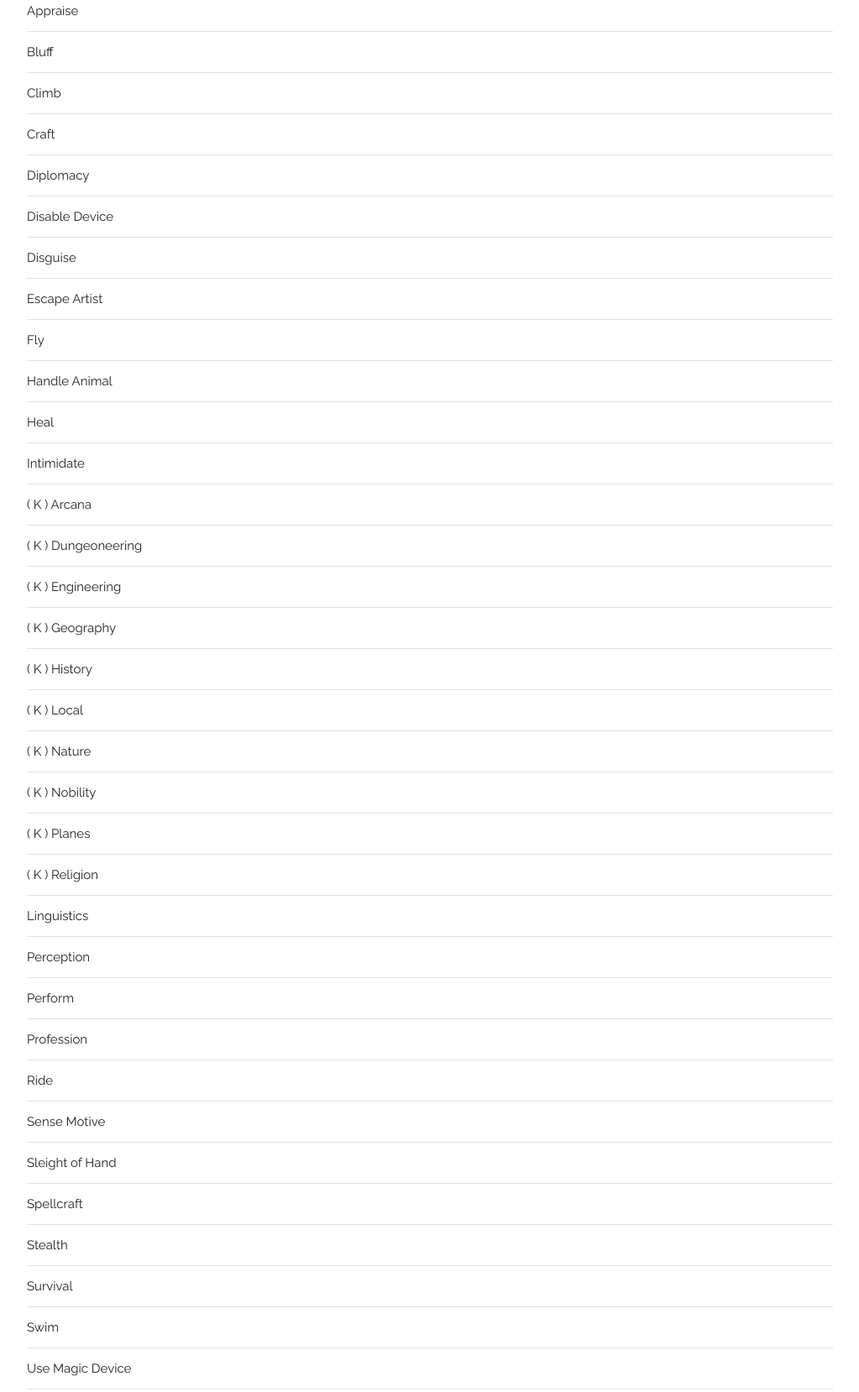
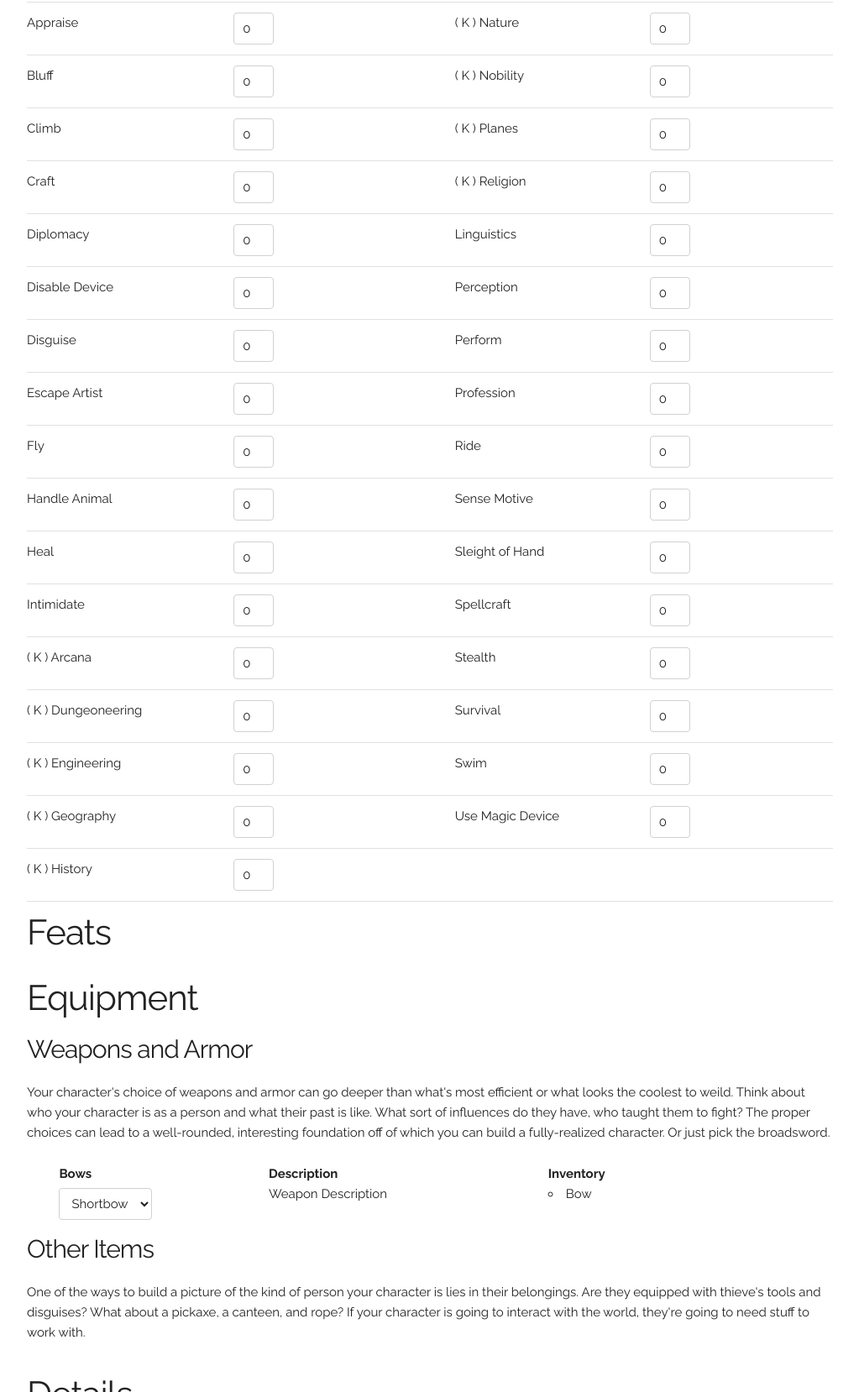
Before and after one commit to spookedram/pathfinder-cc, a plain HTML site: page src/index.html in a window 1280 px wide. Shown: the part 1970-3628 px from the top of the page at 84% size, without its empty margins (128-1151 px from the left). Drawn offline with Linux system fonts and the light colour scheme.

Commit message:
updated skill table, started on equipment

```diff
--- a/src/css/style.css
+++ b/src/css/style.css
@@ -61,7 +61,7 @@ td.name-cell, td.score-cell {
   padding-bottom: 0;
 }
 
-input[type=number] {
+.ability {
   margin-top: 10px;
   outline: none;
 }
@@ -76,6 +76,17 @@ input[type=number] {
 
 input[name=class] {
   float: left;
+}
+
+.skill {
+  margin: 0;
+}
+/* Larger than phablet */
+@media (min-width: 550px) {
+  .skill {
+    margin-left: 16px;
+    max-width: 48px;
+  }
 }
 
 .skill-row {
--- a/src/index.html
+++ b/src/index.html
@@ -223,109 +223,111 @@
 				<table id="skillTable" class="u-full-width">
 					<tbody>
 						<tr>
-							<td>Acrobatics</td>
+							<td><div class="six columns">Acrobatics</div>
+								<input type="number" name="acrobatics" class="skill three columns" value="0" min="-5" max="5"></td>
+							<td><div class="six columns">( K ) Local</div>
+								<input type="number" name="k-local" class="skill three columns" value="0" min="-5" max="5"></td>
 						</tr>
 						<tr>
-							<td>Appraise</td>
+							<td><div class="six columns">Appraise</div>
+								<input type="number" name="appraise" class="skill three columns" value="0" min="-5" max="5"></td>
+							<td><div class="six columns">( K ) Nature</div>
+								<input type="number" name="k-nature" class="skill three columns" value="0" min="-5" max="5"></td>
 						</tr>
 						<tr>
-							<td>Bluff</td>
+							<td><div class="six columns">Bluff</div>
+								<input type="number" name="bluff" class="skill three columns" value="0" min="-5" max="5"></td>
+							<td><div class="six columns">( K ) Nobility</div>
+								<input type="number" name="k-nobility" class="skill three columns" value="0" min="-5" max="5"></td>
 						</tr>
 						<tr>
-							<td>Climb</td>
+							<td><div class="six columns">Climb</div>
+								<input type="number" name="climb" class="skill three columns" value="0" min="-5" max="5"></td>
+							<td><div class="six columns">( K ) Planes</div>
+								<input type="number" name="k-planes" class="skill three columns" value="0" min="-5" max="5"></td>
 						</tr>
 						<tr>
-							<td>Craft</td>
+							<td><div class="six columns">Craft</div>
+								<input type="number" name="craft" class="skill three columns" value="0" min="-5" max="5"></td>
+							<td><div class="six columns">( K ) Religion</div>
+								<input type="number" name="k-religion" class="skill three columns" value="0" min="-5" max="5"></td>
 						</tr>
 						<tr>
-							<td>Diplomacy</td>
+							<td><div class="six columns">Diplomacy</div>
+								<input type="number" name="diplomacy" class="skill three columns" value="0" min="-5" max="5"></td>
+							<td><div class="six columns">Linguistics</div>
+								<input type="number" name="linguistics" class="skill three columns" value="0" min="-5" max="5"></td>
 						</tr>
 						<tr>
-							<td>Disable Device</td>
+							<td><div class="six columns">Disable Device</div>
+								<input type="number" name="disableDevice" class="skill three columns" value="0" min="-5" max="5"></td>
+							<td><div class="six columns">Perception</div>
+								<input type="number" name="perception" class="skill three columns" value="0" min="-5" max="5"></td>
 						</tr>
 						<tr>
-							<td>Disguise</td>
+							<td><div class="six columns">Disguise</div>
+								<input type="number" name="disguise" class="skill three columns" value="0" min="-5" max="5"></td>
+							<td><div class="six columns">Perform</div>
+								<input type="number" name="perform" class="skill three columns" value="0" min="-5" max="5"></td>
 						</tr>
 						<tr>
-							<td>Escape Artist</td>
+							<td><div class="six columns">Escape Artist</div>
+								<input type="number" name="escapeArtist" class="skill three columns" value="0" min="-5" max="5"></td>
+							<td><div class="six columns">Profession</div>
+								<input type="number" name="profession" class="skill three columns" value="0" min="-5" max="5"></td>
 						</tr>
 						<tr>
-							<td>Fly</td>
+							<td><div class="six columns">Fly</div>
+								<input type="number" name="fly" class="skill three columns" value="0" min="-5" max="5"></td>
+							<td><div class="six columns">Ride</div>
+								<input type="number" name="ride" class="skill three columns" value="0" min="-5" max="5"></td>
 						</tr>
 						<tr>
-							<td>Handle Animal</td>
+							<td><div class="six columns">Handle Animal</div>
+								<input type="number" name="handleAnimal" class="skill three columns" value="0" min="-5" max="5"></td>
+							<td><div class="six columns">Sense Motive</div>
+								<input type="number" name="senseMotive" class="skill three columns" value="0" min="-5" max="5"></td>
 						</tr>
 						<tr>
-							<td>Heal</td>
+							<td><div class="six columns">Heal</div>
+								<input type="number" name="heal" class="skill three columns" value="0" min="-5" max="5"></td>
+							<td><div class="six columns">Sleight of Hand</div>
+								<input type="number" name="sleightOfHand" class="skill three columns" value="0" min="-5" max="5"></td>
 						</tr>
 						<tr>
-							<td>Intimidate</td>
+							<td><div class="six columns">Intimidate</div>
+								<input type="number" name="intimidate" class="skill three columns" value="0" min="-5" max="5"></td>
+							<td><div class="six columns">Spellcraft</div>
+								<input type="number" name="spellcraft" class="skill three columns" value="0" min="-5" max="5"></td>
 						</tr>
 						<tr>
-							<td>( K ) Arcana</td>
+							<td><div class="six columns">( K ) Arcana</div>
+								<input type="number" name="k-arcana" class="skill three columns" value="0" min="-5" max="5"></td>
+							<td><div class="six columns">Stealth</div>
+								<input type="number" name="stealth" class="skill three columns" value="0" min="-5" max="5"></td>
 						</tr>
 						<tr>
-							<td>( K ) Dungeoneering</td>
+							<td><div class="six columns">( K ) Dungeoneering</div>
+								<input type="number" name="k-dungeon" class="skill three columns" value="0" min="-5" max="5"></td>
+							<td><div class="six columns">Survival</div>
+								<input type="number" name="survival" class="skill three columns" value="0" min="-5" max="5"></td>
 						</tr>
 						<tr>
-							<td>( K ) Engineering</td>
+							<td><div class="six columns">( K ) Engineering</div>
+								<input type="number" name="k-engineering" class="skill three columns" value="0" min="-5" max="5"></td>
+							<td><div class="six columns">Swim</div>
+								<input type="number" name="swim" class="skill three columns" value="0" min="-5" max="5"></td>
 						</tr>
 						<tr>
-							<td>( K ) Geography</td>
+							<td><div class="six columns">( K ) Geography</div>
+								<input type="number" name="k-geography" class="skill three columns" value="0" min="-5" max="5"></td>
+							<td><div class="six columns">Use Magic Device</div>
+								<input type="number" name="useMagicDevice" class="skill three columns" value="0" min="-5" max="5"></td>
 						</tr>
 						<tr>
-							<td>( K ) History</td>
-						</tr>
-						<tr>
-							<td>( K ) Local</td>
-						</tr>
-						<tr>
-							<td>( K ) Nature</td>
-						</tr>
-						<tr>
-							<td>( K ) Nobility</td>
-						</tr>
-						<tr>
-							<td>( K ) Planes</td>
-						</tr>
-						<tr>
-							<td>( K ) Religion</td>
-						</tr>
-						<tr>
-							<td>Linguistics</td>
-						</tr>
-						<tr>
-							<td>Perception</td>
-						</tr>
-						<tr>
-							<td>Perform</td>
-						</tr>
-						<tr>
-							<td>Profession</td>
-						</tr>
-						<tr>
-							<td>Ride</td>
-						</tr>
-						<tr>
-							<td>Sense Motive</td>
-						</tr>
-						<tr>
-							<td>Sleight of Hand</td>
-						</tr>
-						<tr>
-							<td>Spellcraft</td>
-						</tr>
-						<tr>
-							<td>Stealth</td>
-						</tr>
-						<tr>
-							<td>Survival</td>
-						</tr>
-						<tr>
-							<td>Swim</td>
-						</tr>
-						<tr>
-							<td>Use Magic Device</td>
+							<td><div class="six columns">( K ) History</div>
+								<input type="number" name="k-history" class="skill three columns" value="0" min="-5" max="5"></td>
+							<td></td>
 						</tr>
 					</tbody>
 				</table>
@@ -339,12 +341,31 @@
 
 		<section>
 			<h2>Equipment</h2>
-			<h3>Weapons and Armor</h3>
-			<p>Your character's choice of weapons and armor can go deeper than what's most efficient or what looks the coolest to weild. Think about who your character is as a person and what their past is like. What sort of influences do they have, who taught them to fight? The proper choices can lead to a well-rounded, interesting foundation off of which you can build a fully-realized character. Or just pick the broadsword.</p>
-
-			<h3>Other Items</h3>
-			<p>One of the ways to build a picture of the kind of person your character is lies in their belongings. Are they equipped with thieve's tools and disguises? What about a pickaxe, a canteen, and rope? If your character is going to interact with the world, they're going to need stuff to work with.</p>
-
+			<div class="row">
+				<h3>Weapons and Armor</h3>
+				<p>Your character's choice of weapons and armor can go deeper than what's most efficient or what looks the coolest to weild. Think about who your character is as a person and what their past is like. What sort of influences do they have, who taught them to fight? The proper choices can lead to a well-rounded, interesting foundation off of which you can build a fully-realized character. Or just pick the broadsword.</p>
+				<div class="three columns">
+					<label for="">Bows</label>
+					<select class="" name="">
+						<option value="">Shortbow</option>
+						<option value="">Crossbow</option>
+					</select>
+				</div>
+				<div class="four columns">
+					<b>Description</b>
+					<p>Weapon Description</p>
+				</div>
+				<div class="four columns">
+					<b>Inventory</b>
+					<ul>
+						<li>Bow</li>
+					</ul>
+				</div>
+			</div>
+			<div class="row">
+				<h3>Other Items</h3>
+				<p>One of the ways to build a picture of the kind of person your character is lies in their belongings. Are they equipped with thieve's tools and disguises? What about a pickaxe, a canteen, and rope? If your character is going to interact with the world, they're going to need stuff to work with.</p>
+			</div>
 		</section>
 
 		<section>
--- a/src/js/script.js
+++ b/src/js/script.js
@@ -10,7 +10,7 @@ var abilities = {
 //Primitive ability controller
 ///*
 $(function() {
-  $("input[type=number].ability").change(function() {
+  $("input[type=number].ability").on('input', function() {
     var value = $(this).val();
     var modVal = value - 10;
     var label = "";
```
